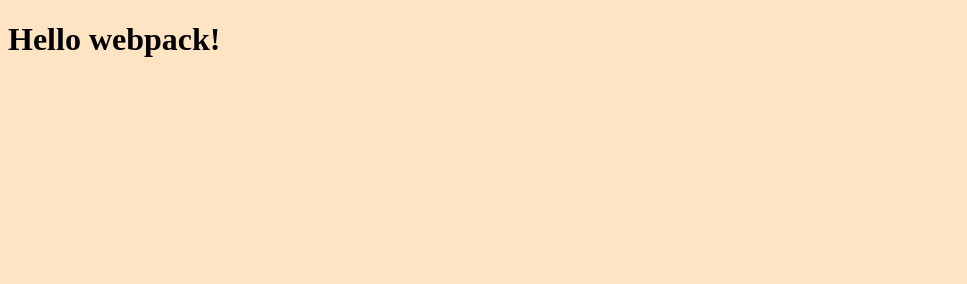
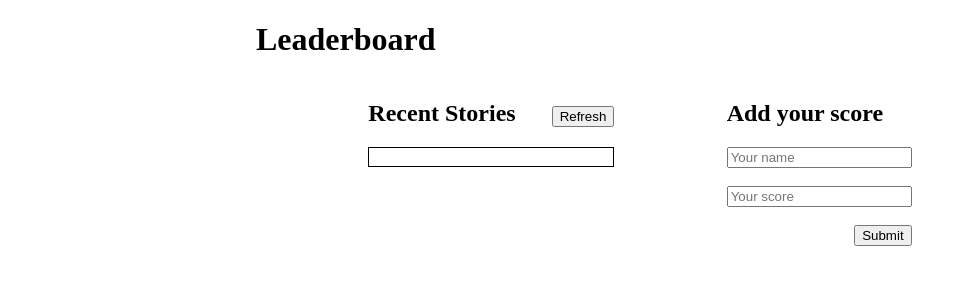
Before and after one commit to DebbyMiressa/Leaderboard, a website built with webpack: page src/index.html in a window 1280 px wide. Shown: the whole page, without its empty margins (0-967 px from the left). Built offline with nearby package versions, Linux system fonts and the light colour scheme.

Commit message:
Setup the Project Structure
- Create a project using webpack bundling framework
- Edit the src/index.html to match the wireframe design
- Edit src/index.css to add minimum styling to the page
- Edit README.md

```diff
--- a/src/index.html
+++ b/src/index.html
@@ -6,6 +6,20 @@
     <title>Webpack Exercise</title>
 </head>
 <body>
-    <h1>Hello webpack!</h1>
+    <h1>Leaderboard</h1>
+    <div id="container">
+      <div id="one">
+        <h2>Recent Stories &emsp; <button type="button">Refresh</button></h2>
+        <div class="score_list">
+            &emsp;
+        </div>
+      </div>
+      <div id="two">
+        <h2>Add your score</h2>
+        <input placeholder="Your name" type="text"><br>
+        <input placeholder="Your score" type="text"><br>
+        <button type="button">Submit</button>
+      </div>
+    </div>
 </body>
 </html>
--- a/src/style.css
+++ b/src/style.css
@@ -1,3 +1,23 @@
 body {
-  background-color: bisque;
+  width: 60vw;
+  display: flex;
+  flex-direction: column;
+  margin: auto;
 }
+#container{
+  display: flex;
+  justify-content: space-evenly;
+}
+
+.score_list {
+  border: 1px solid black;
+}
+
+#two {
+  display: flex;
+  flex-direction: column;
+}
+
+button {
+  align-self: flex-end;
+}
```
Also changed, not shown: README.md.
